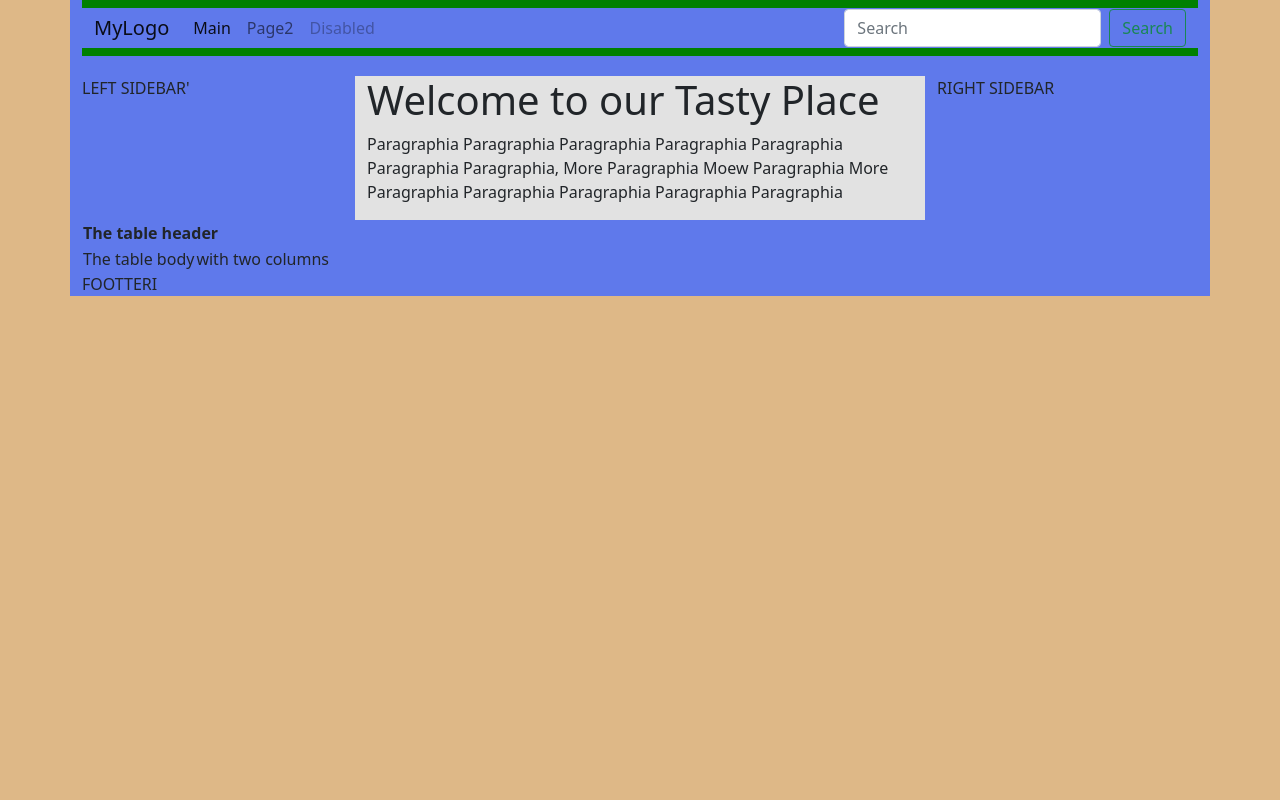
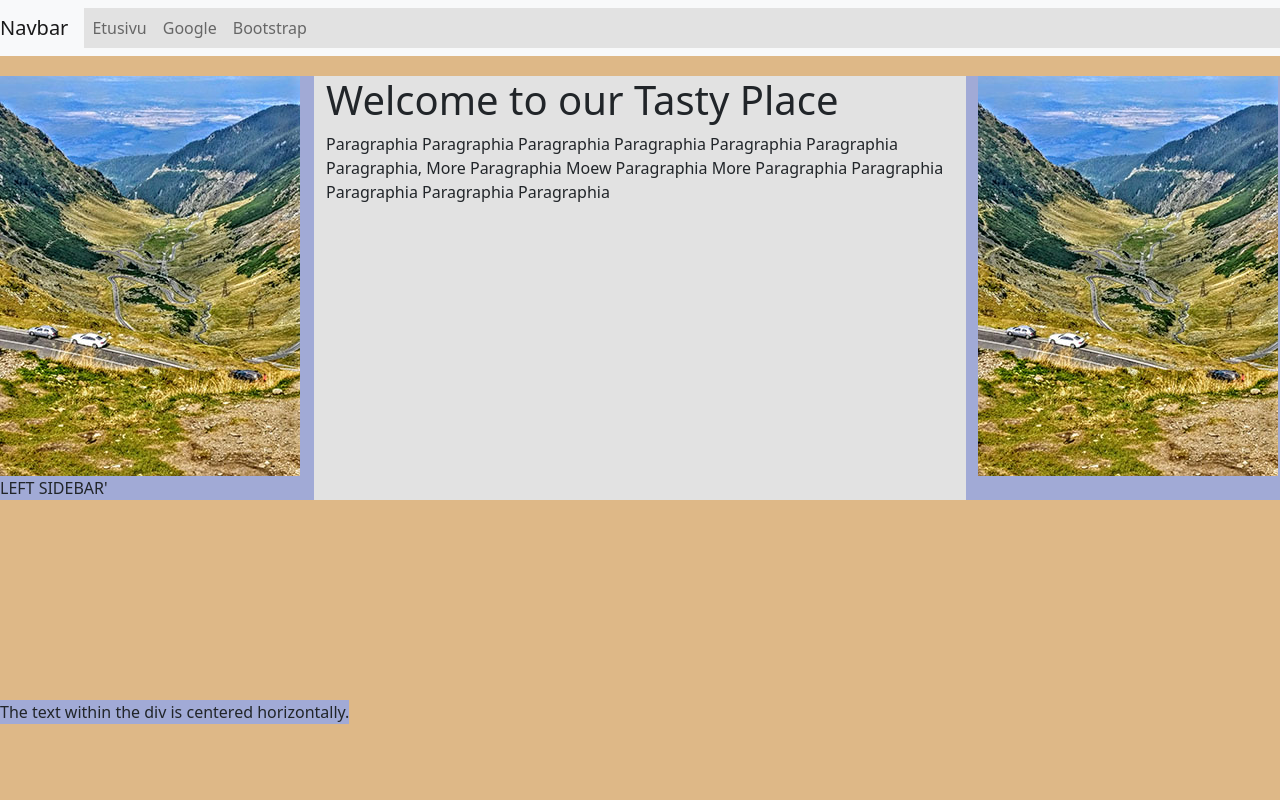
Before and after one commit to KalleHAMK/Kalle_Knuuttila, a plain HTML site: page excercise5.html in a window 1280 px wide. Drawn offline with nearby package versions, Linux system fonts and the light colour scheme.

Commit message:
Muutoksia

```diff
--- a/css/main.css
+++ b/css/main.css
@@ -1,6 +1,26 @@
 body {
     background-color: burlywood;
+    padding-bottom: 70px;
+    margin-left: 5%;
+    margin-right: 5%;
+    height: 100%;
+
+        min-height: 100vh;
+        position: relative;
+        margin: 0;
+        padding-bottom: 100px;
+        box-sizing: border-box;
+
+
 }
+#wrap {
+    min-height: 100%;
+  }
+
+  #main {
+    overflow:auto;
+    padding-bottom:150px; /* this needs to be bigger than footer height*/
+  }
 
 navbar navbar-expand-lg navbar-light bg-light
 {
@@ -8,9 +28,16 @@ navbar navbar-expand-lg navbar-light bg-light
 }
 
 div  {
-    background-color: rgb(95, 121, 235);
+    background-color: rgb(161, 170, 214);
 }
 .vari {
    color: rgba(1, 248, 153, 0.904)123);
    background-color: green;
 }
+footer {
+
+    position: absolute;;
+  bottom: 0;
+  height: 100px;
+
+}
--- a/excercise5.html
+++ b/excercise5.html
@@ -12,39 +12,44 @@
     <link rel="stylesheet" type="text/css" href="css/main.css">
 </head>
 <body>
-    <div class="container">
 
-    <!-- <nav class="navbar navbar-expand-lg navbar-light bg-light"> -->
-    <nav class="navbar navbar-expand-lg navbar-light vari">
-        <div class="container-fluid">
-          <button class="navbar-toggler" type="button" data-bs-toggle="collapse" data-bs-target="#navbarTogglerDemo01" aria-controls="navbarTogglerDemo01" aria-expanded="false" aria-label="Toggle navigation">
+  <nav class="navbar navbar-expand-lg navbar-light bg-light">
+    <a class="navbar-brand" href="#">Navbar</a>
+    <button class="navbar-toggler" type="button" data-toggle="collapse" data-target="#navbarSupportedContent" aria-controls="navbarSupportedContent" aria-expanded="false" aria-label="Toggle navigation">
       <span class="navbar-toggler-icon"></span>
     </button>
-          <div class="collapse navbar-collapse" id="navbarTogglerDemo01">
-            <a class="navbar-brand" href="#">MyLogo</a>
-            <ul class="navbar-nav me-auto mb-2 mb-lg-0">
-              <li class="nav-item">
-                <a class="nav-link active" aria-current="page" href="#">Main</a>
+
+    <div class="collapse navbar-collapse" style="background-color: rgb(226, 226, 226);" id="navbarSupportedContent">
+      <ul class="navbar-nav mr-auto">
+        <li class="nav-item active">
+          <a class="nav-link" href="index.html">Etusivu</a>
         </li>
         <li class="nav-item">
-                <a class="nav-link" href="#">Page2</a>
+          <a class="nav-link" href="https://www.google.fi">Google</a>
+        </li>
+        <li class="nav-item dropdown">
+          <!-- <a class="nav-link dropdown-toggle" href="#" id="navbarDropdown" role="button" data-toggle="dropdown" aria-haspopup="true" aria-expanded="false">
+            Dropdown
+          </a>
+          <div class="dropdown-menu" aria-labelledby="navbarDropdown">
+            <a class="dropdown-item" href="#">Action</a>
+            <a class="dropdown-item" href="#">Another action</a>
+            <div class="dropdown-divider"></div>
+            <a class="dropdown-item" href="#">Something else here</a>
+          </div> -->
         </li>
         <li class="nav-item">
-                <a class="nav-link disabled">Disabled</a>
+          <a class="nav-link" href="https://getbootstrap.com/">Bootstrap</a>
         </li>
       </ul>
-            <form class="d-flex">
-              <input class="form-control me-2" type="search" placeholder="Search" aria-label="Search">
-              <button class="btn btn-outline-success" type="submit">Search</button>
-            </form>
-          </div>
+
     </div>
   </nav>
 
 
     <div class="row" style="margin-top: 20px;">
             <sidebar class="col-3">
-
+              <img src="images/Romania.jpg" class="img-fluid" alt="Responsive image">
                 LEFT SIDEBAR'
                 </sidebar>
 
@@ -57,30 +62,22 @@
     </div>
 
         <rightbar class="col-3">
-                RIGHT SIDEBAR
+          <img src="images/Romania.jpg" class="img-fluid" alt="Responsive image">
         </rightbar>
     </div>
 
-    <table>
-<thead>
-<tr>
-<th colspan="2">The table
-header</th>
-</tr>
-</thead>
-<tbody>
-<tr>
-<td>The table body</td>
-<td>with two columns</td>
-</tr>
-</tbody>
-</table>
     <!-- Javascript bundle kopioitu bootstrap sivuilta -->
     <script src="https://cdn.jsdelivr.net/npm/bootstrap@5.1.3/dist/js/bootstrap.bundle.min.js" integrity="sha384-ka7Sk0Gln4gmtz2MlQnikT1wXgYsOg+OMhuP+IlRH9sENBO0LRn5q+8nbTov4+1p" crossorigin="anonymous"></script>
 
+
+
+
    <footer>
-    FOOTTERI
+  <div class="center">
+    <p>The text within the div is centered horizontally.</p>
+    </div>
   </footer>
 
+</div>
 </body>
 </html>
```
Also changed, not shown: excercise4.html (+0 -3 lines), index.html (+1 -1 lines), treeneja/LOGO.svg (added). Lines whose indentation alone changed are shown as unchanged.
